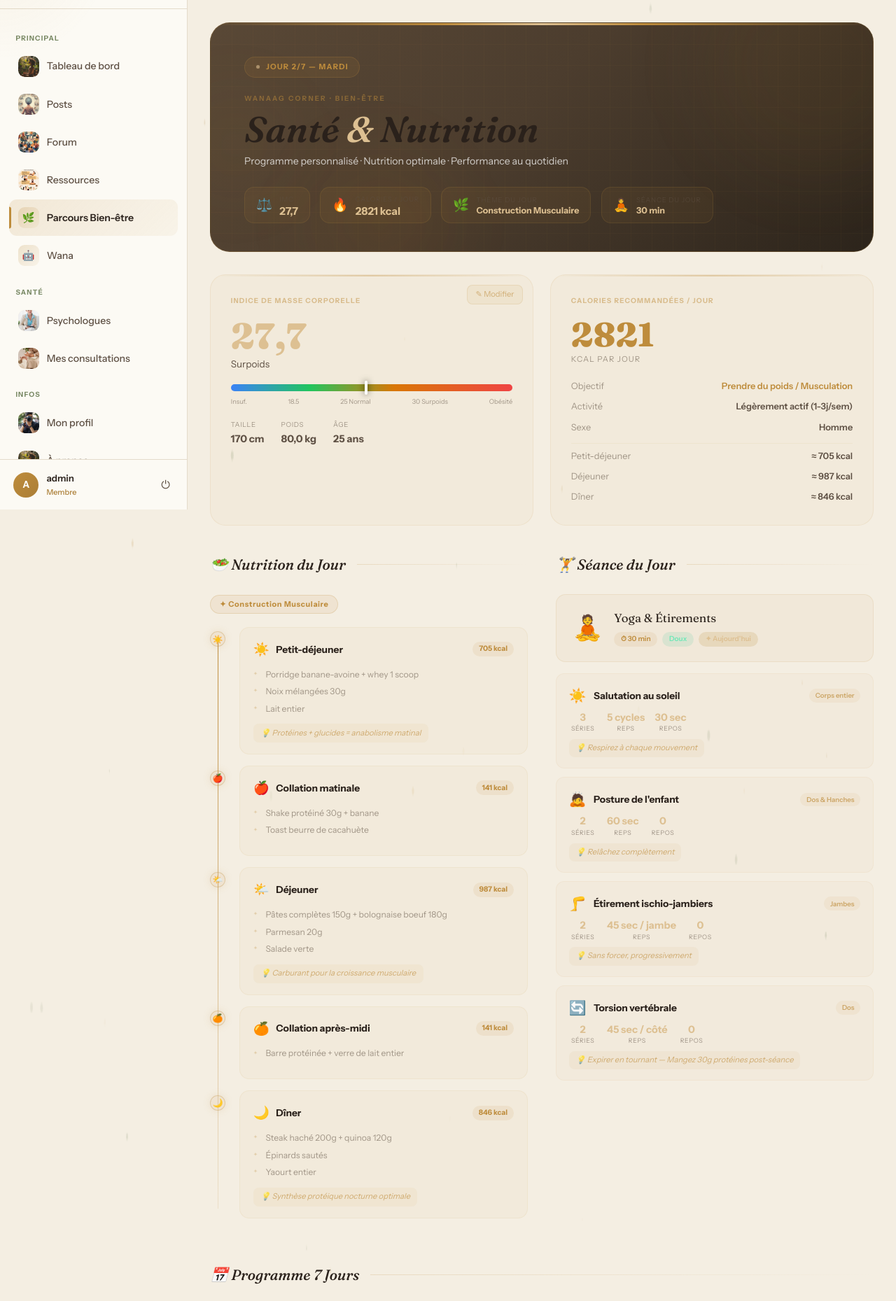
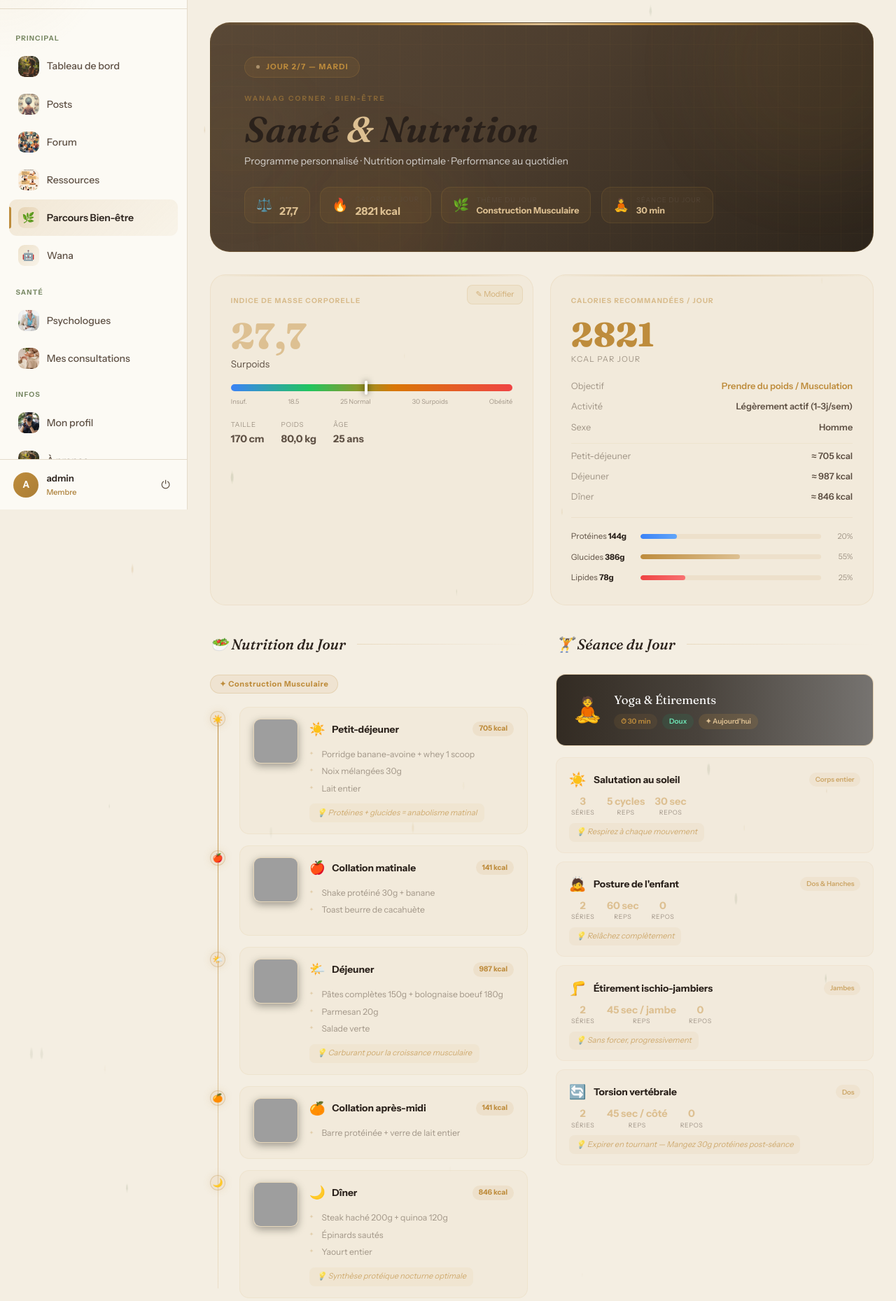
Before and after one commit to Wanaagconer/Wanaag-Corner, a Django app: page /parcours/sante/ in a window 1280 px wide. Shown: the part 72-1931 px from the top of the page at 70% size. Run offline with Django 5.2, Linux system fonts and the light colour scheme; a user stored in the database is signed in; data comes from the database, SQL or seed files in the repository; some web fonts are replaced; grey boxes are pictures that could not be loaded.

Commit message:
Nutrition & fitness: real food/exercise photos, macro breakdown
- ProfilSante.macros(): protein/carb/fat targets from evidence-based
  sports-nutrition guidelines (g/kg bodyweight for protein, varying by
  objective), shown as color-coded bars on the health dashboard.
- Every meal card (breakfast, lunch, dinner, snacks) now shows a real
  food photo; every workout day gets a photo banner matched to its focus
  (legs -> squats, back -> pull-ups, cardio -> running, rest -> calm,
  etc.) via keyword matching on the existing day/focus data.
- 20 free-license Pexels photos (no attribution required), each verified
  to actually resolve before use — sourced via search rather than
  scraping any fitness/nutrition competitor's copyrighted images.

Verified end-to-end via Playwright: full page render, tab switching
across workout days, zero failed image requests, zero console errors.

Co-Authored-By: Claude Sonnet 5 <noreply@anthropic.com>

```diff
--- a/application/templates/application/parcours_sante.html
+++ b/application/templates/application/parcours_sante.html
@@ -128,6 +128,18 @@
 .sn-cal-row .val { color:var(--text-dim); font-weight:600; }
 .sn-cal-row .val.gold { color:var(--gold); }
 
+/* Macros */
+.sn-macros { display:flex; flex-direction:column; gap:.7rem; margin-top:1.1rem; padding-top:1.1rem; border-top:1px solid rgba(190,140,60,.1); }
+.sn-macro-row { display:flex; align-items:center; gap:.7rem; }
+.sn-macro-lbl { font-size:.72rem; color:var(--text-dim); width:88px; flex-shrink:0; }
+.sn-macro-lbl strong { color:var(--text); }
+.sn-macro-bar-track { flex:1; height:7px; border-radius:4px; background:rgba(190,140,60,.1); overflow:hidden; }
+.sn-macro-bar-fill { height:100%; border-radius:4px; }
+.sn-macro-fill-protein { background:linear-gradient(90deg,#3b82f6,#60a5fa); }
+.sn-macro-fill-carbs   { background:linear-gradient(90deg,var(--gold),var(--gold-light)); }
+.sn-macro-fill-fat     { background:linear-gradient(90deg,#ef4444,#f87171); }
+.sn-macro-pct { font-size:.68rem; color:var(--text-muted); width:34px; text-align:right; flex-shrink:0; }
+
 .sn-edit-btn {
   position:absolute; top:.9rem; right:.9rem;
   background:rgba(190,140,60,.08); border:1px solid rgba(190,140,60,.15);
@@ -179,8 +191,14 @@
 .sn-meal-card {
   background:rgba(190,140,60,.04); border:1px solid rgba(190,140,60,.08);
   border-radius:14px; padding:1rem 1.2rem; transition:all .22s;
+  display:flex; gap:1rem; align-items:flex-start;
 }
 .sn-meal-card:hover { border-color:rgba(190,140,60,.22); transform:translateX(4px); box-shadow:0 4px 16px rgba(0,0,0,.3); }
+.sn-meal-photo {
+  width:64px; height:64px; border-radius:10px; object-fit:cover; flex-shrink:0;
+  box-shadow:0 4px 12px rgba(0,0,0,.35); border:1px solid rgba(190,140,60,.2);
+}
+.sn-meal-body { flex:1; min-width:0; }
 .sn-meal-hd { display:flex; align-items:center; gap:.6rem; margin-bottom:.55rem; flex-wrap:wrap; }
 .sn-meal-icon { font-size:1.15rem; }
 .sn-meal-name { font-size:.86rem; font-weight:700; color:var(--text); flex:1; }
@@ -204,11 +222,24 @@
   background:rgba(190,140,60,.05); border:1px solid rgba(190,140,60,.12);
   border-radius:14px; padding:1.2rem 1.4rem; margin-bottom:1rem;
   display:flex; align-items:center; gap:1rem;
+  position:relative; overflow:hidden; min-height:88px;
 }
+.sn-workout-head.has-photo { border-color:rgba(190,140,60,.25); padding:1.4rem; }
+.sn-wh-photo-bg {
+  position:absolute; inset:0; z-index:0;
+  background-size:cover; background-position:center;
+}
+.sn-wh-photo-bg::after {
+  content:''; position:absolute; inset:0;
+  background:linear-gradient(90deg, rgba(44,36,27,.94) 0%, rgba(44,36,27,.75) 45%, rgba(44,36,27,.35) 100%);
+}
+.sn-workout-head > .sn-wh-emoji,
+.sn-workout-head > div:not(.sn-wh-photo-bg) { position:relative; z-index:1; }
 .sn-wh-emoji { font-size:2.2rem; }
 .sn-wh-focus {
   font-family:'Fraunces',serif; font-size:1.05rem; color:var(--text);
 }
+.sn-workout-head.has-photo .sn-wh-focus { color:#fff; }
 .sn-wh-badges { display:flex; gap:.45rem; margin-top:.35rem; flex-wrap:wrap; }
 .sn-badge {
   font-size:.63rem; padding:.18rem .6rem; border-radius:20px; font-weight:600;
@@ -368,6 +399,8 @@
   .sn-hero-sub { font-size:.82rem; }
   .sn-hero-chips { gap:.5rem; }
   .sn-chip { padding:.4rem .7rem; font-size:.72rem; width:100%; box-sizing:border-box; }
+  .sn-meal-photo { width:48px; height:48px; }
+  .sn-macro-lbl { width:72px; font-size:.68rem; }
   .sn-row { grid-template-columns:1fr; gap:.9rem; }
   .sn-form-wrap { padding:1.5rem 1rem; border-radius:18px; }
   .sn-modal { padding:1.5rem 1rem; border-radius:18px; margin:0 .75rem; max-width:calc(100% - 1.5rem); }
@@ -534,6 +567,25 @@
       <div class="sn-cal-row"><span class="lbl">Dîner</span><span class="val">≈ {{ meal_plan.diner.cal }} kcal</span></div>
       {% endif %}
     </div>
+    {% if macros %}
+    <div class="sn-macros">
+      <div class="sn-macro-row">
+        <span class="sn-macro-lbl">Protéines <strong>{{ macros.protein_g }}g</strong></span>
+        <div class="sn-macro-bar-track"><div class="sn-macro-bar-fill sn-macro-fill-protein" style="width:{{ macros.protein_pct }}%;"></div></div>
+        <span class="sn-macro-pct">{{ macros.protein_pct }}%</span>
+      </div>
+      <div class="sn-macro-row">
+        <span class="sn-macro-lbl">Glucides <strong>{{ macros.carbs_g }}g</strong></span>
+        <div class="sn-macro-bar-track"><div class="sn-macro-bar-fill sn-macro-fill-carbs" style="width:{{ macros.carbs_pct }}%;"></div></div>
+        <span class="sn-macro-pct">{{ macros.carbs_pct }}%</span>
+      </div>
+      <div class="sn-macro-row">
+        <span class="sn-macro-lbl">Lipides <strong>{{ macros.fat_g }}g</strong></span>
+        <div class="sn-macro-bar-track"><div class="sn-macro-bar-fill sn-macro-fill-fat" style="width:{{ macros.fat_pct }}%;"></div></div>
+        <span class="sn-macro-pct">{{ macros.fat_pct }}%</span>
+      </div>
+    </div>
+    {% endif %}
   </div>
 </div>
 
@@ -557,6 +609,8 @@
       <div class="sn-meal-row">
         <div class="sn-meal-node">☀️</div>
         <div class="sn-meal-card">
+          <img class="sn-meal-photo" src="{{ meal_plan.petit_dejeuner.image }}" alt="" loading="lazy">
+          <div class="sn-meal-body">
             <div class="sn-meal-hd">
               <span class="sn-meal-icon">☀️</span>
               <span class="sn-meal-name">Petit-déjeuner</span>
@@ -566,11 +620,14 @@
             {% if meal_plan.petit_dejeuner.conseil %}<span class="sn-meal-conseil">💡 {{ meal_plan.petit_dejeuner.conseil }}</span>{% endif %}
           </div>
         </div>
+      </div>
 
       <!-- Collation matin -->
       <div class="sn-meal-row">
         <div class="sn-meal-node">🍎</div>
         <div class="sn-meal-card">
+          <img class="sn-meal-photo" src="{{ meal_plan.collation_matin.image }}" alt="" loading="lazy">
+          <div class="sn-meal-body">
             <div class="sn-meal-hd">
               <span class="sn-meal-icon">🍎</span>
               <span class="sn-meal-name">Collation matinale</span>
@@ -579,11 +636,14 @@
             <ul class="sn-meal-items">{% for item in meal_plan.collation_matin.items %}<li>{{ item }}</li>{% endfor %}</ul>
           </div>
         </div>
+      </div>
 
       <!-- Déjeuner -->
       <div class="sn-meal-row">
         <div class="sn-meal-node">🌤️</div>
         <div class="sn-meal-card">
+          <img class="sn-meal-photo" src="{{ meal_plan.dejeuner.image }}" alt="" loading="lazy">
+          <div class="sn-meal-body">
             <div class="sn-meal-hd">
               <span class="sn-meal-icon">🌤️</span>
               <span class="sn-meal-name">Déjeuner</span>
@@ -593,11 +653,14 @@
             {% if meal_plan.dejeuner.conseil %}<span class="sn-meal-conseil">💡 {{ meal_plan.dejeuner.conseil }}</span>{% endif %}
           </div>
         </div>
+      </div>
 
       <!-- Collation après-midi -->
       <div class="sn-meal-row">
         <div class="sn-meal-node">🍊</div>
         <div class="sn-meal-card">
+          <img class="sn-meal-photo" src="{{ meal_plan.collation_soir.image }}" alt="" loading="lazy">
+          <div class="sn-meal-body">
             <div class="sn-meal-hd">
               <span class="sn-meal-icon">🍊</span>
               <span class="sn-meal-name">Collation après-midi</span>
@@ -606,11 +669,14 @@
             <ul class="sn-meal-items">{% for item in meal_plan.collation_soir.items %}<li>{{ item }}</li>{% endfor %}</ul>
           </div>
         </div>
+      </div>
 
       <!-- Dîner -->
       <div class="sn-meal-row">
         <div class="sn-meal-node">🌙</div>
         <div class="sn-meal-card">
+          <img class="sn-meal-photo" src="{{ meal_plan.diner.image }}" alt="" loading="lazy">
+          <div class="sn-meal-body">
             <div class="sn-meal-hd">
               <span class="sn-meal-icon">🌙</span>
               <span class="sn-meal-name">Dîner</span>
@@ -618,6 +684,7 @@
             </div>
             <ul class="sn-meal-items">{% for item in meal_plan.diner.items %}<li>{{ item }}</li>{% endfor %}</ul>
             {% if meal_plan.diner.conseil %}<span class="sn-meal-conseil">💡 {{ meal_plan.diner.conseil }}</span>{% endif %}
+          </div>
         </div>
       </div>
 
@@ -631,7 +698,8 @@
       <div class="sn-sec-line"></div>
     </div>
 
-    <div class="sn-workout-head">
+    <div class="sn-workout-head has-photo">
+      {% if today_workout.image %}<div class="sn-wh-photo-bg" style="background-image:url('{{ today_workout.image }}');"></div>{% endif %}
       <div class="sn-wh-emoji">{{ today_workout.emoji }}</div>
       <div>
         <div class="sn-wh-focus">{{ today_workout.focus }}</div>
@@ -698,7 +766,8 @@
   {% for jour in programme_7_jours %}
   <div class="sn-prog-day" id="snDay{{ forloop.counter0 }}">
 
-    <div class="sn-workout-head">
+    <div class="sn-workout-head has-photo">
+      {% if jour.image %}<div class="sn-wh-photo-bg" style="background-image:url('{{ jour.image }}');"></div>{% endif %}
       <div class="sn-wh-emoji">{{ jour.emoji }}</div>
       <div style="flex:1;">
         <div class="sn-wh-focus">{{ jour.focus }}</div>
--- a/application/views.py
+++ b/application/views.py
@@ -1235,6 +1235,54 @@ def admin_update_consultation(request, consultation_id):
 from .models import JournalEntry, QuoteInspirante, ProfilSante, BlogBienEtre
 import random
 from datetime import timedelta, date
+
+# ═══════════════════════════════════════════════════════════
+#  PHOTOS — Parcours Santé (Pexels, libres de droits, sans attribution requise)
+# ═══════════════════════════════════════════════════════════
+def _pexels(photo_id):
+    return f"https://images.pexels.com/photos/{photo_id}/pexels-photo-{photo_id}.jpeg?auto=compress&cs=tinysrgb&w=800"
+
+MEAL_IMAGES = {
+    'petit_dejeuner': [_pexels(4220141), _pexels(4099238), _pexels(31126255), _pexels(4601975)],
+    'dejeuner':       [_pexels(842142), _pexels(6210764), _pexels(36904790), _pexels(1373915)],
+    'diner':          [_pexels(4929690), _pexels(842142), _pexels(36904790), _pexels(6210764)],
+    'collation':      [_pexels(838846)],
+}
+
+WORKOUT_IMAGES = {
+    'jambes':    _pexels(4164850),   # squats
+    'haut_pompes': _pexels(4162491), # pompes
+    'gainage':   _pexels(6740308),   # planche / core
+    'cardio':    _pexels(3763996),   # course
+    'yoga':      _pexels(327253),    # yoga / étirement
+    'muscu':     _pexels(6455963),   # haltères
+    'etirement': _pexels(4057534),   # étirements
+    'meditation': _pexels(4498220),  # méditation
+    'corde':     _pexels(6339602),   # corde à sauter
+    'dos':       _pexels(3838290),   # traction / dos
+}
+
+def _workout_image_for_focus(focus):
+    f = focus.lower()
+    if 'repos' in f and ('complet' in f or 'récup' in f) and 'actif' not in f:
+        return WORKOUT_IMAGES['meditation']
+    if 'jambe' in f or 'fessier' in f or 'squat' in f:
+        return WORKOUT_IMAGES['jambes']
+    if 'dos' in f or 'biceps' in f or 'traction' in f:
+        return WORKOUT_IMAGES['dos']
+    if 'pectoraux' in f or 'triceps' in f or 'haut du corps' in f or 'épaule' in f or 'bras' in f:
+        return WORKOUT_IMAGES['muscu']
+    if 'cardio' in f or 'hiit' in f or 'marche' in f:
+        return WORKOUT_IMAGES['cardio']
+    if 'corde' in f:
+        return WORKOUT_IMAGES['corde']
+    if 'yoga' in f or 'méditation' in f:
+        return WORKOUT_IMAGES['yoga']
+    if 'gainage' in f or 'core' in f or 'circuit' in f or 'full body' in f:
+        return WORKOUT_IMAGES['gainage']
+    if 'récupération' in f or 'étirement' in f:
+        return WORKOUT_IMAGES['etirement']
+    return WORKOUT_IMAGES['muscu']
 
 # 50 inspirational quotes about mental health / wellness
 QUOTES_DATA = [
@@ -1462,11 +1510,11 @@ def _generate_meal_plan(profil, day_idx=0):
         'jour_nom': JOURS[idx],
         'numero':   idx + 1,
         'theme':    THEMES[obj][idx],
-        'petit_dejeuner':  {**petits_dej[obj][idx],  'cal': b},
-        'collation_matin': {'items': collations_matin[obj][idx], 'cal': cs},
-        'dejeuner':        {**dejeuners[obj][idx],    'cal': l},
-        'collation_soir':  {'items': collations_soir[obj][idx],  'cal': cs},
-        'diner':           {**diners[obj][idx],       'cal': d},
+        'petit_dejeuner':  {**petits_dej[obj][idx],  'cal': b, 'image': MEAL_IMAGES['petit_dejeuner'][idx % 4]},
+        'collation_matin': {'items': collations_matin[obj][idx], 'cal': cs, 'image': MEAL_IMAGES['collation'][0]},
+        'dejeuner':        {**dejeuners[obj][idx],    'cal': l, 'image': MEAL_IMAGES['dejeuner'][idx % 4]},
+        'collation_soir':  {'items': collations_soir[obj][idx],  'cal': cs, 'image': MEAL_IMAGES['collation'][0]},
+        'diner':           {**diners[obj][idx],       'cal': d, 'image': MEAL_IMAGES['diner'][idx % 4]},
     }
     return plan, cal
 
@@ -1713,6 +1761,7 @@ def _generate_activities(profil):
                 if jour.get('repos_jour'): continue
             if objectif == 'prendre':
                 ex['conseil'] = (ex['conseil'] + ' — Mangez 30g protéines post-séance' if ex['conseil'] else 'Mangez 30g protéines post-séance') if ex == jour['exercices'][-1] else ex['conseil']
+        jour['image'] = _workout_image_for_focus(jour['focus'])
 
     return programme
 
@@ -1888,12 +1937,14 @@ def parcours_sante(request):
     meal_plan = None
     programme_7_jours = None
     total_cal = None
+    macros = None
     today_day_idx = date.today().timetuple().tm_yday % 7
     today_workout = None
     if profil:
         meal_plan, total_cal = _generate_meal_plan(profil, today_day_idx)
         programme_7_jours = _generate_activities(profil)
         today_workout = programme_7_jours[today_day_idx]
+        macros = profil.macros()
 
     return render(request, 'application/parcours_sante.html', {
         'profil': profil,
@@ -1902,6 +1953,7 @@ def parcours_sante(request):
         'today_day_idx': today_day_idx,
         'today_workout': today_workout,
         'total_cal': total_cal,
+        'macros': macros,
     })
 
 
```
Also changed, not shown: application/models.py (+19 -0 lines). Lines whose indentation alone changed are shown as unchanged.
